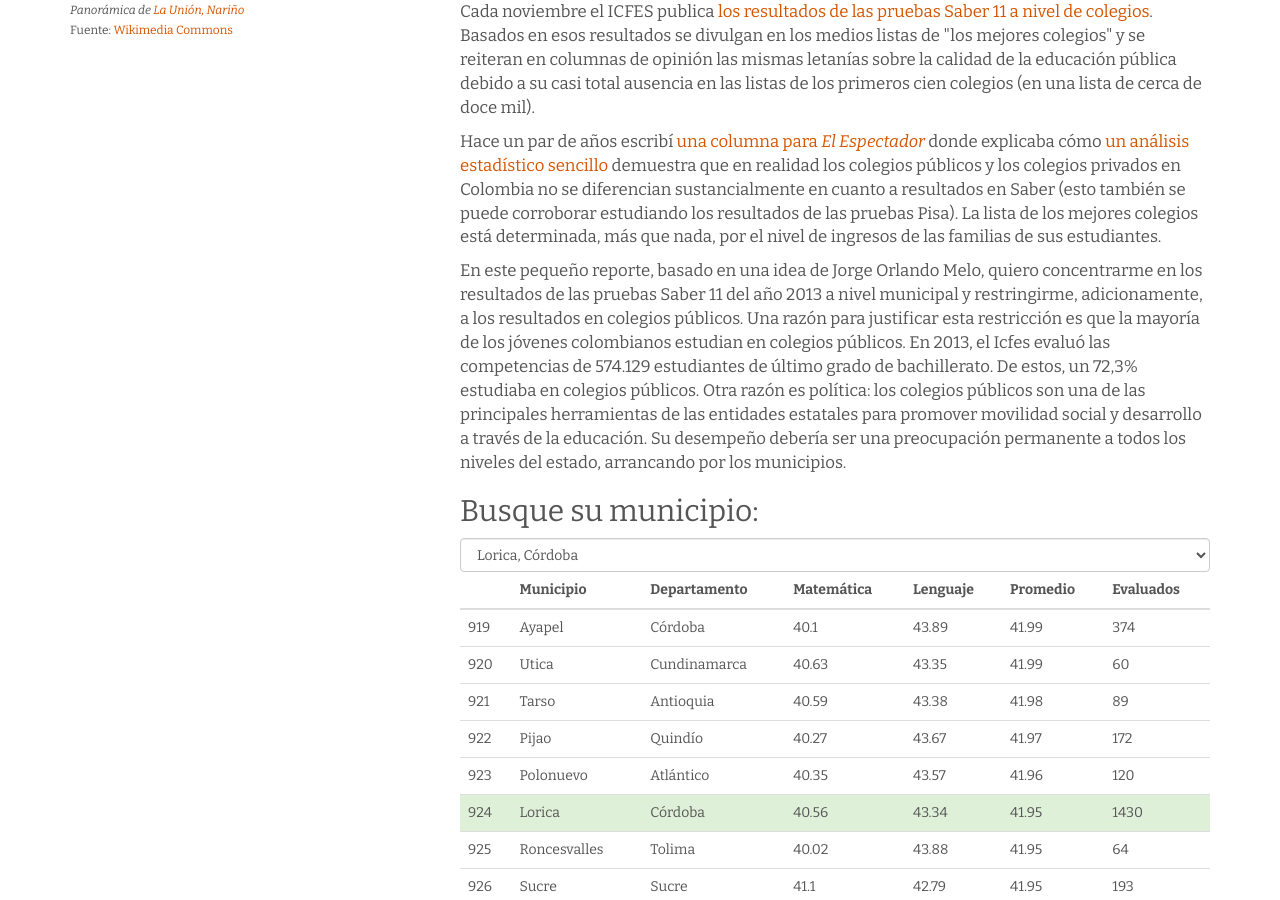
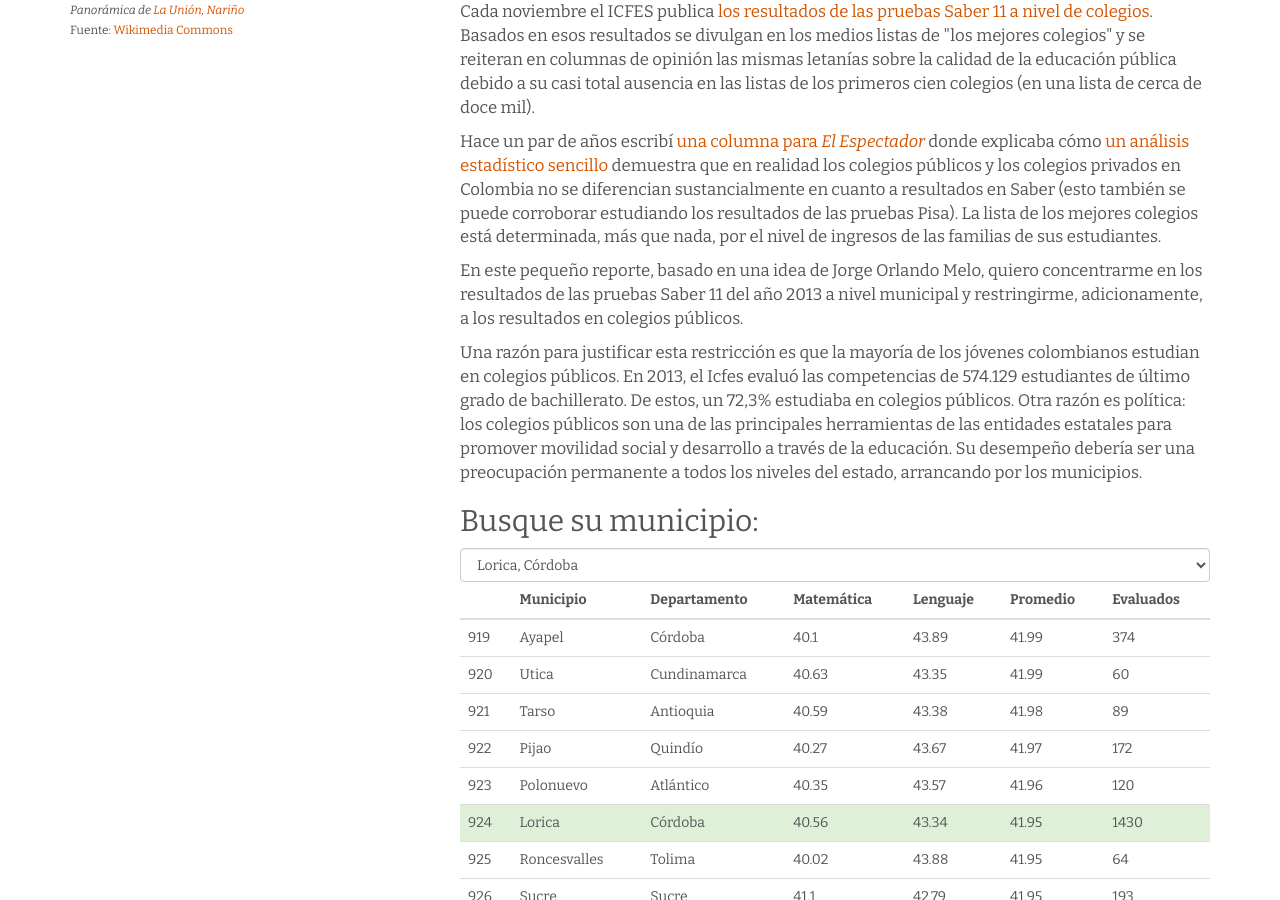
Before and after one commit to finiterank/saber_notebooks, a Jekyll site: the page built from index.md, in a window 1280 px wide and 900 px high, scrolled down 744 px. Built offline with Jekyll 4.4.1, drawn with Linux system fonts in a browser that asks for light colours; nearby versions of some CDN libraries; Markdown is read by kramdown in place of the engine named in the settings.

Commit message:
Estilo y texto

```diff
--- a/index.md
+++ b/index.md
@@ -22,7 +22,9 @@
 
 <p>Hace un par de años escribí <a href="http://www.elespectador.com/opinion/columna-389967-saber-y-perder">una columna para <em>El Espectador</em></a> donde explicaba cómo <a href="http://nbviewer.ipython.org/url/finiterank.com/saber/saber.ipynb">un análisis estadístico sencillo</a> demuestra que en realidad los colegios públicos y los colegios privados en Colombia no se diferencian sustancialmente en cuanto a resultados en Saber (esto también se puede corroborar estudiando los resultados de las pruebas Pisa). La lista de los mejores colegios está determinada, más que nada, por el nivel de ingresos de las familias de sus estudiantes.</p>
 
-<p>En este pequeño reporte, basado en una idea de Jorge Orlando Melo, quiero concentrarme en los resultados de las pruebas Saber 11 del año 2013 a nivel municipal y restringirme, adicionamente, a los resultados en colegios públicos. Una razón para justificar esta restricción es que la mayoría de los jóvenes colombianos estudian en colegios públicos. En 2013, el Icfes evaluó las competencias de 574.129 estudiantes de último grado de bachillerato. De estos, un 72,3% estudiaba en colegios públicos. Otra razón es política: los colegios públicos son una de las principales herramientas de las entidades estatales para promover movilidad social y desarrollo a través de la educación. Su desempeño debería ser una preocupación permanente a todos los niveles del estado, arrancando por los municipios.</p>
+<p>En este pequeño reporte, basado en una idea de Jorge Orlando Melo, quiero concentrarme en los resultados de las pruebas Saber 11 del año 2013 a nivel municipal y restringirme, adicionamente, a los resultados en colegios públicos.</p>
+
+<p>Una razón para justificar esta restricción es que la mayoría de los jóvenes colombianos estudian en colegios públicos. En 2013, el Icfes evaluó las competencias de 574.129 estudiantes de último grado de bachillerato. De estos, un 72,3% estudiaba en colegios públicos. Otra razón es política: los colegios públicos son una de las principales herramientas de las entidades estatales para promover movilidad social y desarrollo a través de la educación. Su desempeño debería ser una preocupación permanente a todos los niveles del estado, arrancando por los municipios.</p>
 
 
 <h2>Busque su municipio:</h2>
```
